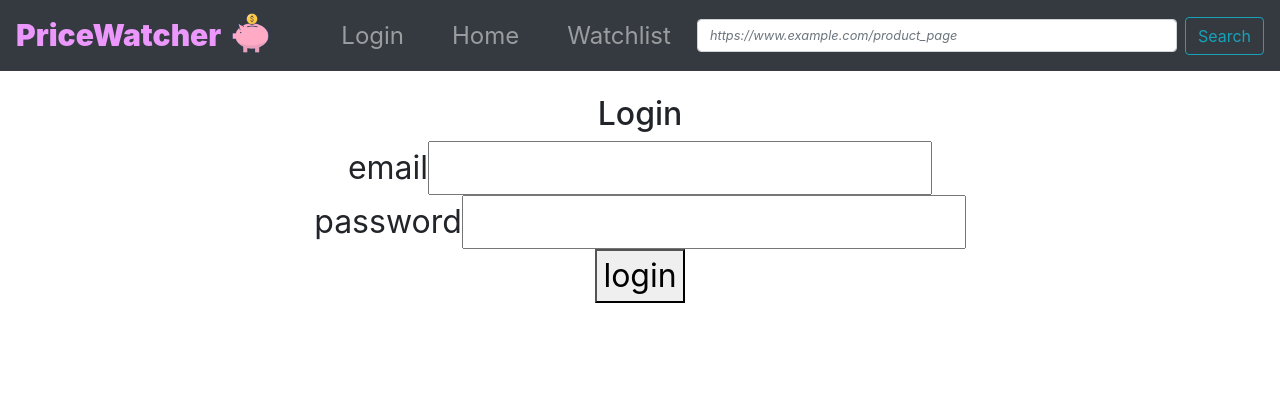
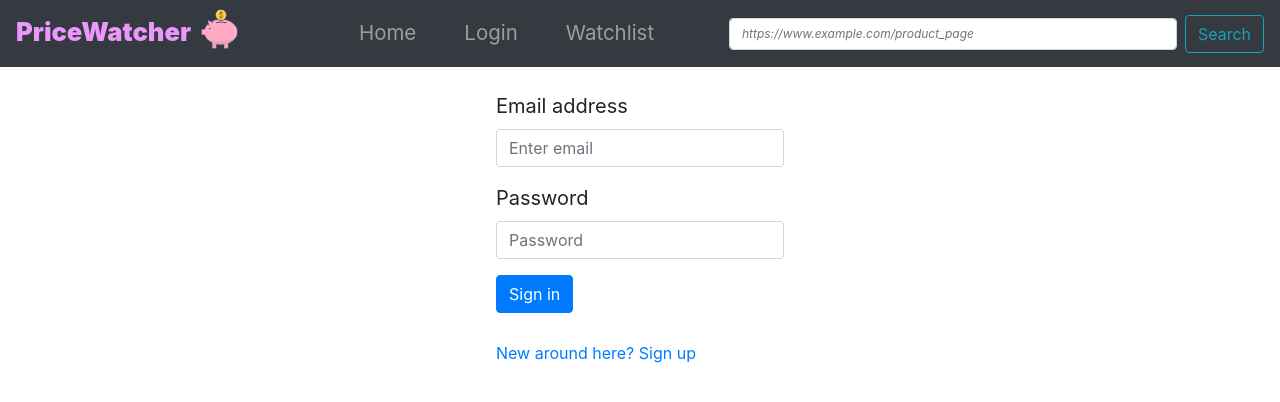
Before and after one commit to JesusL1/nodejs-pricewatcher, a React (Create React App) app in the folder frontend/: page /login in a window 1280 px wide. Shown: the top 402 px of the page. Built offline with nearby package versions, Linux system fonts and the light colour scheme.

Commit message:
Add login and register routes

```diff
--- a/frontend/src/App.js
+++ b/frontend/src/App.js
@@ -1,18 +1,19 @@
-import React, { useState } from 'react'
-import {
-  Switch, Route, Link, Redirect, useHistory
-} from 'react-router-dom'
+import React, { useState, useEffect } from 'react'
+import { Switch, Route, Link, Redirect, useHistory } from 'react-router-dom'
+import { Alert, Button, Form, FormControl, Nav, Navbar, Spinner } from 'react-bootstrap'
 import axios from 'axios'
 import Home from './components/Home'
 import Login from './components/Login'
 import SearchResult from './components/SearchResult'
 import WatchList from './components/WatchList'
-import { Alert, Button, Form, FormControl, Nav, Navbar, Spinner } from 'react-bootstrap'
 import Register from './components/Register'
+import loginService from './services/login'
+import registerService from './services/users'
 
 
 const App = () => {
 
+  const [ user, setUser ] = useState(null)
   const [ searchTerm, setSearchTerm ] = useState('')
   const [ loading, setLoading ] = useState(false)
   const [ success, setSuccess ] = useState(false)
@@ -21,6 +22,22 @@ const App = () => {
   const [ productPrice, setProductPrice ] = useState('')
   const [ productImg, setProductImg ] = useState('')
   const history = useHistory()
+
+
+  useEffect(() => {
+    const loggedUserJSON = window.localStorage.getItem('loggedPriceWatcherUser')
+    if (loggedUserJSON) {
+      const user = JSON.parse(loggedUserJSON)
+      setUser(user)
+    }
+  }, [])
+
+  const handleLogout = (event) => {
+    event.preventDefault()
+    window.localStorage.removeItem('loggedPriceWatcherUser')
+    history.push('/')
+    history.go(0)
+  }
 
   const handleSearchChange = (event) => {
     setSearchTerm(event.target.value)
@@ -32,8 +49,8 @@ const App = () => {
 
   const search = (event) => {
     event.preventDefault()
-    history.push("/")
-    axios.get(`/${encodeURIComponent(searchTerm)}`)
+    history.push('/')
+    axios.get(`/scrape/${encodeURIComponent(searchTerm)}`)
       .then(res => {
           const p = res.data
           console.log('Product: ', p)
@@ -59,7 +76,7 @@ const App = () => {
         <Spinner id="spinner" animation="border" variant="dark" size="lg" />
       )
     }
-    else  {return null}
+    else {return null}
   }
 
   const SearchErrorAlert = () => {
@@ -70,7 +87,7 @@ const App = () => {
        </div>
      )
     }
-    else  {return null}
+    else {return null}
   }
 
   return (
@@ -80,8 +97,20 @@ const App = () => {
         <Navbar.Toggle aria-controls="basic-navbar-nav" />
         <Navbar.Collapse id="basic-navbar-nav">
         <Nav className="mr-auto">
+
+          {user === null &&
+          <>
+            <Nav.Link as={Link} to="/" className="link">Home</Nav.Link>
             <Nav.Link as={Link} to="/login" className="link">Login</Nav.Link>
+          </>
+          }
+          {user !== null &&
+          <>
+            <Navbar.Brand id="userEmail">{user.email}</Navbar.Brand>
             <Nav.Link as={Link} to="/" className="link">Home</Nav.Link>
+            <Nav.Link as={Link} to="/" onClick={handleLogout} className="link">Logout</Nav.Link>
+          </>
+          }
           <Nav.Link as={Link} to="/watchlist" className="link">Watchlist</Nav.Link>
         </Nav>
         <Form onSubmit={search} inline>
@@ -93,23 +122,42 @@ const App = () => {
 
       <SearchErrorAlert/>
 
+      {user === null &&
         <Switch>
           <Route path="/login">
-          <Login/>
+            <Login loginService={loginService} setUser={setUser} />
           </Route>
           <Route path="/register">
-          <Register/>
+            <Register authenticated={false} registerService={registerService} setUser={setUser} />
           </Route>
           <Route path="/watchlist">
-          <WatchList/>
+            <WatchList authenticated={false} />
           </Route>
           <Route path="/">
             <LoadingSpinner/>
             <SearchResult product={{name: productName, price: productPrice, img: productImg }} success={success} />
-          <Home/>
+            <Home />
           </Route>
         </Switch>
-
+      }
+      {user !== null &&
+        <Switch>
+          <Route path="/login">
+            <Redirect to="/" />
+          </Route>
+          <Route path="/register">
+            <Register authenticated={true} />
+          </Route>
+          <Route path="/watchlist">
+            <WatchList authenticated={true} />
+          </Route>
+          <Route path="/">
+            <LoadingSpinner/>
+            <SearchResult product={{name: productName, price: productPrice, img: productImg }} success={success} />
+            <Home />
+          </Route>
+        </Switch>
+      }
     </div>
   )
 }
--- /dev/null
+++ b/frontend/src/components/DisplayValidation.js
@@ -0,0 +1,11 @@
+import React from 'react'
+
+const DisplayValidation = ({validateMessage}) => {
+    return (
+        <div className="validation">
+            {validateMessage}
+        </div>
+    )
+}
+
+export default DisplayValidation;
--- a/frontend/src/components/Login.js
+++ b/frontend/src/components/Login.js
@@ -1,35 +1,61 @@
-import React from 'react'
+import React, { useState } from 'react'
+import { Button, Form } from 'react-bootstrap'
+import { Link, useHistory } from 'react-router-dom'
+import DisplayValidation from './DisplayValidation'
 
-const Login = ({
-   handleSubmit,
-   handleEmailChange,
-   handlePasswordChange,
-   email,
-   password
-  }) => {
+
+const Login = ({loginService, setUser}) => {
+
+  const [ email, setEmail ] = useState('')
+  const [ password, setPassword ] = useState('')
+  const [ validateMessage, setValidateMessage ] = useState('')
+  const history = useHistory()
+
+  const handleEmailChange = (event) => {
+    setEmail(event.target.value)
+  }
+
+  const handlePasswordChange = (event) => {
+    setPassword(event.target.value)
+  }
+
+  const handleLogin = (event) => {
+    event.preventDefault()
+    loginService.login({
+      email, password
+    })
+      .then((returnedUser) => {
+        window.localStorage.setItem(
+          'loggedPriceWatcherUser', JSON.stringify(returnedUser)
+        )
+        setUser(returnedUser)
+        history.push('/')
+      })
+      .catch(error => {
+        console.log(error.response.data.error)
+        setValidateMessage(error.response.data.error)
+      })
+  }
+
   return (
     <div>
-      <h2>Login</h2>
-
-      <form onSubmit={handleSubmit}>
-        <div>
-          email
-          <input
-            value={email}
-            onChange={handleEmailChange}
-          />
-        </div>
-        <div>
-          password
-          <input
-            type="password"
-            value={password}
-            onChange={handlePasswordChange}
-          />
+        <Form id="login" onSubmit={handleLogin}>
+          <Form.Group controlId="formBasicEmail">
+            <Form.Label>Email address</Form.Label>
+            <Form.Control value={email} onChange={handleEmailChange} type="email" required placeholder="Enter email" />
+          </Form.Group>
+          <Form.Group controlId="formBasicPassword">
+            <Form.Label>Password</Form.Label>
+            <Form.Control value={password} onChange={handlePasswordChange} type="password" required placeholder="Password" />
+          </Form.Group>
+          {/* <Form.Group controlId="formBasicCheckbox">
+            <Form.Check type="checkbox" label="Remember me" />
+          </Form.Group> */}
+          <Button variant="primary" type="submit">Sign in</Button>
+          <Link id="signup" to="/register">New around here? Sign up</Link>
+          <DisplayValidation validateMessage={validateMessage} />
+        </Form>
       </div>
-        <button type="submit">login</button>
-      </form>
-    </div>
   )
 }
 
--- a/frontend/src/components/Register.js
+++ b/frontend/src/components/Register.js
@@ -1,9 +1,80 @@
-const Register = () => {
-    return (
-        <div>
-            Register Page
-        </div>
-    )
+import React, { useState } from 'react'
+import { Button, Form } from 'react-bootstrap'
+import { useHistory } from 'react-router'
+import DisplayValidation from './DisplayValidation'
+
+
+const Register = ({authenticated, registerService, setUser}) => {
+
+    const [ email, setEmail ] = useState('')
+    const [ password, setPassword ] = useState('')
+    const [ confirmPassword, setConfirmPassword ] = useState('')
+    const [ validateMessage, setValidateMessage ] = useState('')
+    const history = useHistory()
+
+    const handleEmailChange = (event) => {
+        setEmail(event.target.value)
+    }
+
+    const handlePasswordChange = (event) => {
+        setPassword(event.target.value)
+    }
+
+    const handleConfirmPassword =(event) => {
+        setConfirmPassword(event.target.value)
+    }
+
+    const handleRegister = (event) => {
+        event.preventDefault()
+        if (confirmPassword.length < 6 || password.length < 6) {
+            console.log('less than 6')
+            setValidateMessage('Password must be at least 6 characters.')
+        }
+        else if (confirmPassword === password) {
+            const userObject = {
+                email: email,
+                password: password
+            }
+            registerService(userObject)
+            .then(returnedUser => {
+                setUser(returnedUser)
+                history.push('/')
+            })
+            .catch(error => {
+                setValidateMessage(error.response.data.error)
+            })
+        }
+        else {
+            setValidateMessage('Passwords do not match.')
+        }
+    }
+
+    if (authenticated) {
+        return (
+            <p>Logout before trying to create a new account.</p>
+        )
+    }
+    else {
+        return (
+            <div>
+                <Form id="login" onSubmit={handleRegister}>
+                    <Form.Group controlId="formBasicEmail">
+                        <Form.Label>Email Address</Form.Label>
+                        <Form.Control value={email} onChange={handleEmailChange} type="email" required placeholder="Enter email" />
+                    </Form.Group>
+                    <Form.Group controlId="formBasicPassword">
+                        <Form.Label>Password <span style={{fontSize: '0.9rem' }}> (6 characters required)</span> </Form.Label>
+                        <Form.Control value={password} onChange={handlePasswordChange} type="password" required placeholder="Password" />
+                    </Form.Group>
+                    <Form.Group>
+                        <Form.Control value={confirmPassword} onChange={handleConfirmPassword} type="password" required placeholder="Confirm Password" />
+                    </Form.Group>
+                    <Button variant="primary" type="submit">Register</Button>
+                    <DisplayValidation validateMessage={validateMessage} />
+                </Form>
+            </div>
+        )
+    }
 }
 
 export default Register;
--- a/frontend/src/index.css
+++ b/frontend/src/index.css
@@ -8,7 +8,7 @@ form {
 }
 
 #navbar {
-    font-size:1.5rem;
+    font-size:1.28rem;
     margin-bottom:1.5rem;
 }
 
@@ -33,9 +33,13 @@ form {
     font-size: 1.25em;
 }
 
+#userEmail {
+    font-size: 1.1em;
+}
+
 #productInput {
-    width:30rem;
-    font-size:0.80rem;
+    width:28rem;
+    font-size:0.75rem;
 }
 
 #productInput:placeholder-shown {
@@ -49,7 +53,6 @@ form {
 }
 
 .error {
-
     font-size:1.25rem;
     margin-bottom:3rem;
 }
@@ -62,7 +65,6 @@ form {
     width:80rem;
     margin-bottom:2rem;
 }
-
 
 #product img {
     margin-right:50rem;
@@ -116,3 +118,24 @@ form {
 hr {
     background-color: rgb(235, 151, 251);
 }
+
+.validation {
+    margin-top:1rem;
+    width:30rem;
+    text-align: left;
+    color:red;
+    font-size:1rem;
+}
+
+#login {
+    width:18rem;
+    text-align: left;
+    font-size:1.25rem;
+}
+
+#signup {
+    position: relative;
+    display:block;
+    margin-top: 1.75rem;
+    font-size:1rem;
+}
--- /dev/null
+++ b/frontend/src/services/login.js
@@ -0,0 +1,9 @@
+import axios from 'axios'
+const baseUrl = '/login'
+
+const login = async credentials => {
+  const response = await axios.post(baseUrl, credentials)
+  return response.data
+}
+
+export default { login }
--- /dev/null
+++ b/frontend/src/services/users.js
@@ -0,0 +1,10 @@
+import axios from 'axios'
+const baseUrl = '/users'
+
+
+const createUser = newObject => {
+  const request = axios.post(baseUrl, newObject)
+  return request.then(response => response.data)
+}
+
+export default createUser
```
Also changed, not shown: frontend/src/components/WatchList.js (+15 -6 lines). Lines whose indentation alone changed are shown as unchanged.
